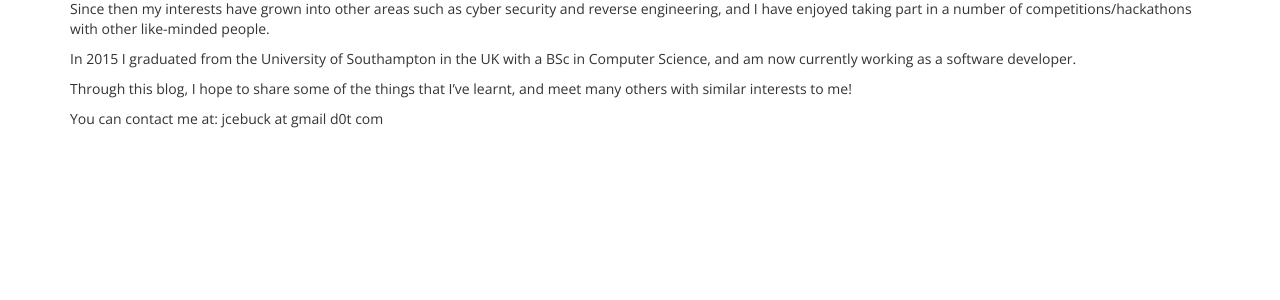
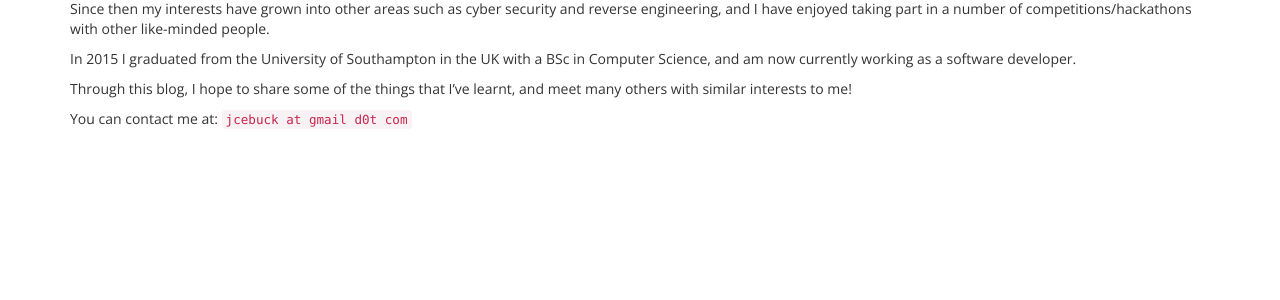
Before and after one commit to jcebuck/jcebuck.github.io, a Jekyll site: the page built from about.md, in a window 1280 px wide. Shown: the part 321-621 px from the top of the page. Built offline with Jekyll 4.4.1, drawn with Linux system fonts in a browser that asks for light colours; nearby versions of some CDN libraries.

```diff
--- a/about.md
+++ b/about.md
@@ -12,4 +12,4 @@ In 2015 I graduated from the University of Southampton in the UK with a BSc in C
 
 Through this blog, I hope to share some of the things that I've learnt, and meet many others with similar interests to me!
 
-You can contact me at: jcebuck at gmail d0t com
+You can contact me at: `jcebuck at gmail d0t com`
```
